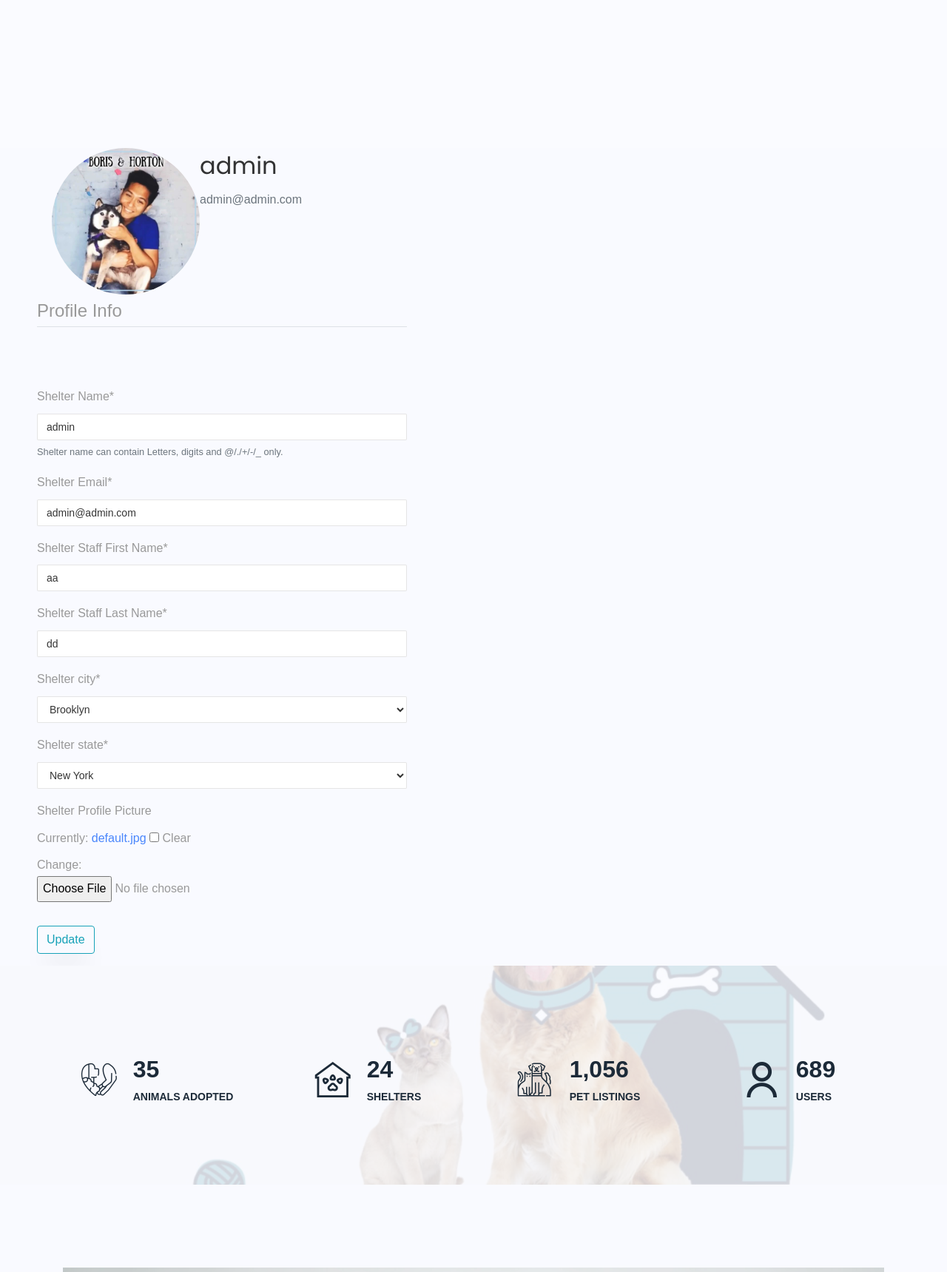
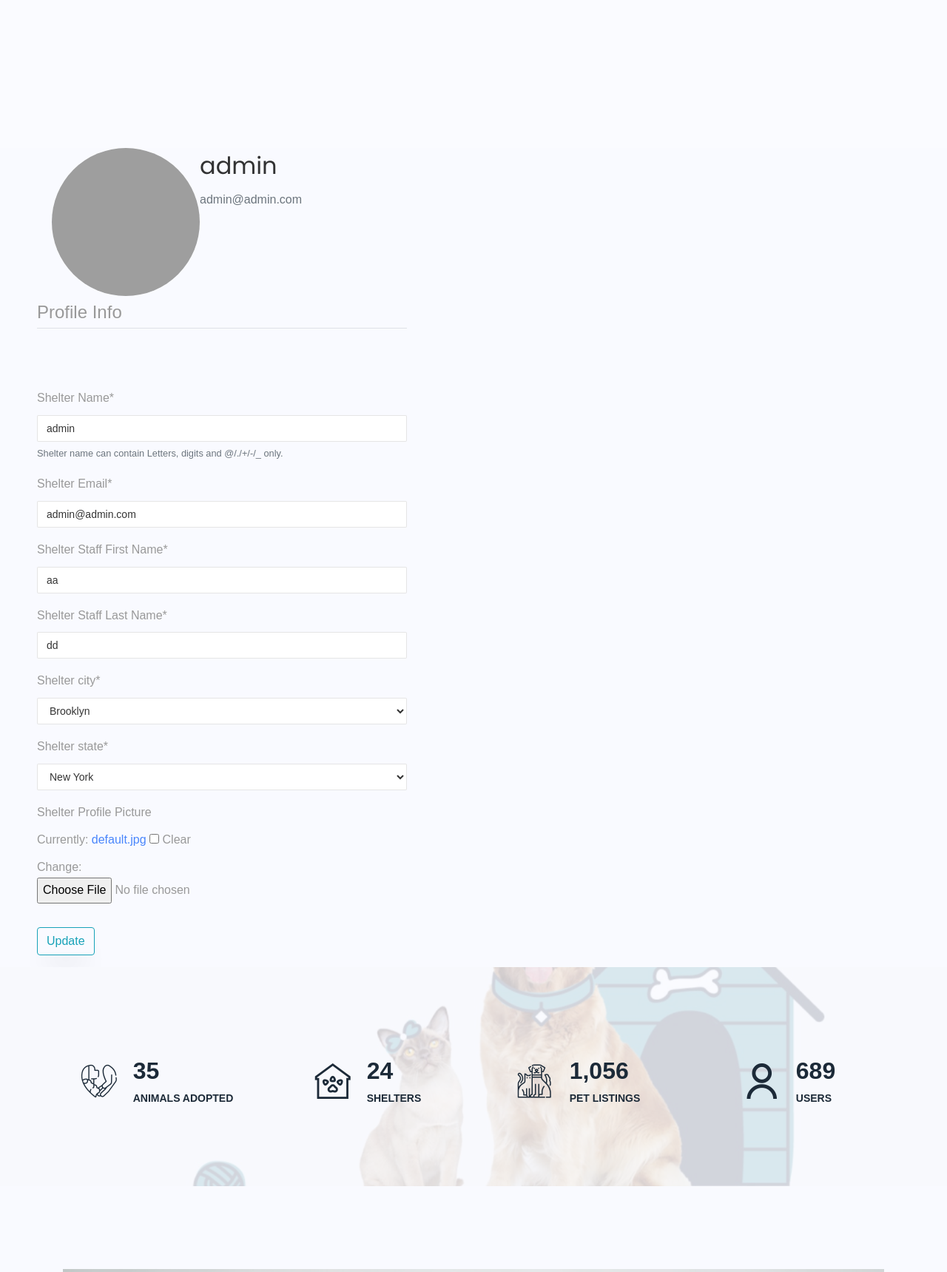
Before and after one commit to shornbuckle/match-a-pet, a Django app: page /profile/shelter/ in a window 1280 px wide. Shown: the part 172-1891 px from the top of the page at 74% size. Run offline with Django 3.2, Linux system fonts and the light colour scheme; a user stored in the database is signed in; some libraries are stand-ins or nearby versions; grey boxes are pictures that could not be loaded.

Commit message:
updated shelterProfile.html

```diff
--- a/code/match_a_pet/accounts/templates/accounts/shelterProfile.html
+++ b/code/match_a_pet/accounts/templates/accounts/shelterProfile.html
@@ -85,7 +85,7 @@
 
     <div class="content-section" style="max-width: 500px; margin-left: 50px;">
       <div class="media">
-        <img class="rounded-circle account-img" src="../../static/accounts/images/animal_images/IMG_9898.jpg" style="max-width: 200px;
+        <img class="rounded-circle account-img" src="{{ user.shelter_profile_image.url }}" style="width: 200px; height: 200px;
         margin-left: 20px;">
         <div class="media-body">
           <h2 class="account-heading">{{ user.username }}</h2>
@@ -93,7 +93,7 @@
         </div>
       </div>
     <div>
-        <form method="POST">
+        <form method="POST" enctype="multipart/form-data">
             {% csrf_token %}
             <fieldset class="form-group">
                 <legend class="border-bottom mb-4">Profile Info</legend>
```
